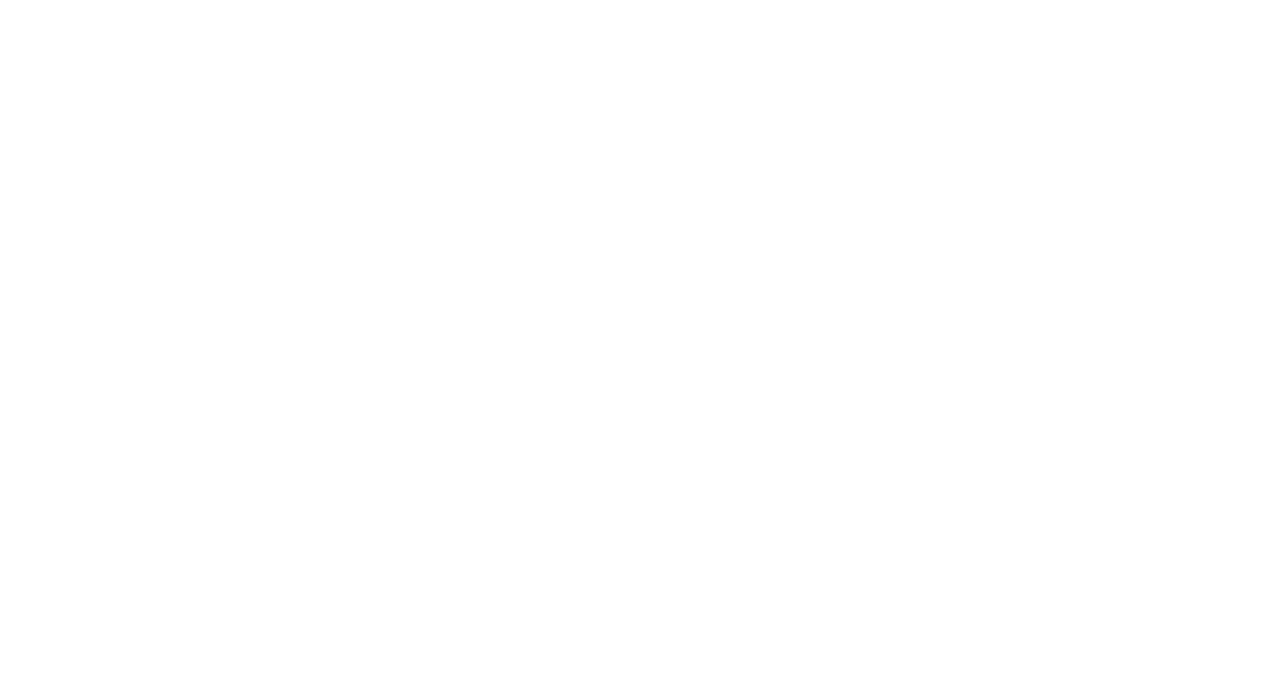
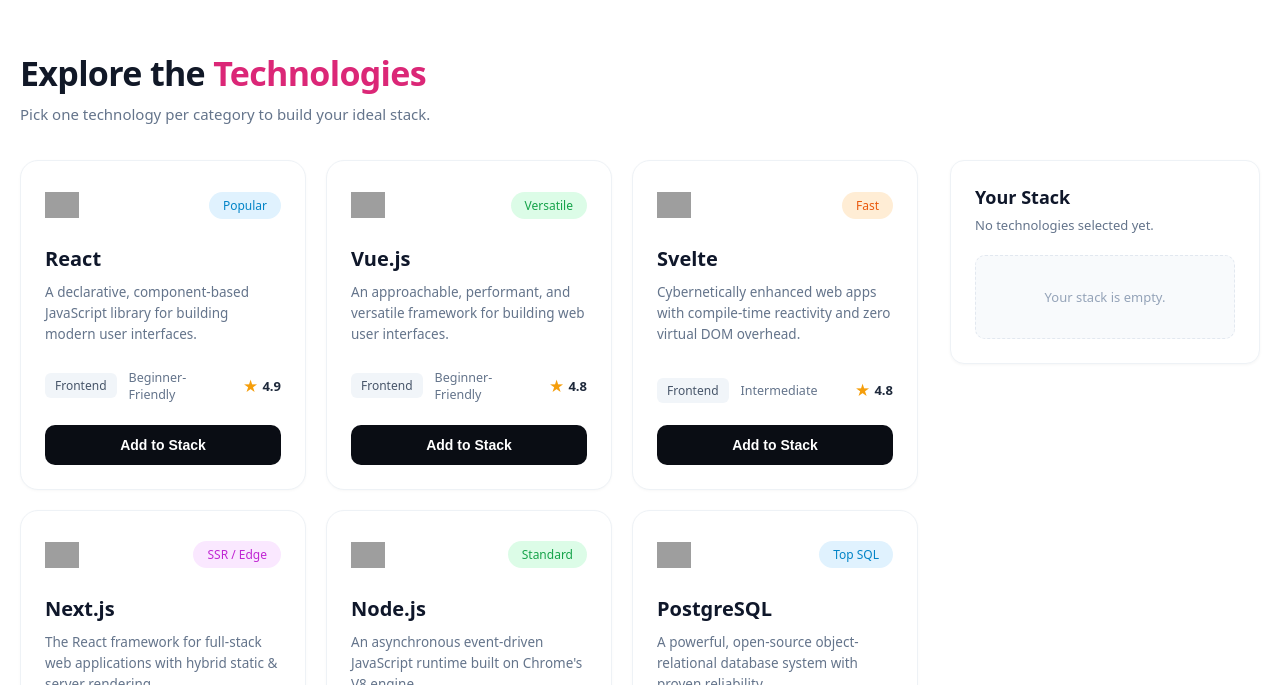
Before and after one commit to Takwat07/dev-stack, a React (Vite) app: page / in a window 1280 px wide. Shown: the part 615-1300 px from the top of the page. Before the commit the page ends 800 px from the top, so only its background shows below. Built offline with nearby package versions, Linux system fonts and the light colour scheme; grey boxes are pictures that could not be loaded.

Commit message:
Implemented technologies grid and interactive stack management fully.

```diff
--- a/src/App.jsx
+++ b/src/App.jsx
@@ -1,13 +1,17 @@
 import Navbar from './components/Navbar';
 import Hero from './components/Hero';
+import TechnologiesSection from './components/TechnologiesSection';
+
 function App() {
   return (
     <div className="app">
       <Navbar />
       <main>
         <Hero />
+        <TechnologiesSection />
       </main>
     </div>
   );
 }
+
 export default App;
--- a/src/components/TechCard.css
+++ b/src/components/TechCard.css
@@ -1,48 +1,47 @@
 .tech-card{
     background-color: #ffffff;
     border: 1px solid #eef2f6;
-    border-radius: 14px;
+    border-radius: 18px;
     padding: 24px;
     display: flex;
     flex-direction: column;
+    box-shadow: 0 1px 3px rgba(0, 0, 0, 0.03);
     transition: transform 0.2s ease, box-shadow 0.2s ease;
-    box-shadow: 0 1px 3px rgba(0, 0, 0, 0.04);
 }
 .tech-card:hover{
     transform: translateY(-2px);
-    box-shadow: 0 8px 24px rgba(149, 157, 165, 0.12);
+    box-shadow: 0 10px 25px rgba(0, 0, 0, 0.06);
 }
 .tech-card-header{
     display: flex;
     justify-content: space-between;
     align-items: center;
-    margin-bottom: 16px;
+    margin-bottom: 20px;
 }
 .tech-icon-wrapper{
-    width: 36px;
-    height: 36px;
+    width: 40px;
+    height: 40px;
     display: flex;
     align-items: center;
-    justify-content: center;
+    justify-content: flex-start;
 }
 .tech-icon{
-    width: 32px;
-    height: 32px;
+    width: 34px;
+    height: 34px;
     object-fit: contain;
 }
 .tech-badge{
-    font-size: 11px;
-    font-weight: 600;
-    padding: 4px 10px;
+    font-size: 12px;
+    font-weight: 500;
+    padding: 5px 14px;
     border-radius: 9999px;
-    background-color: #f1f5f9;
-    color: #0284c7;
 }
 .tech-badge.badge-popular{
     background-color: #e0f2fe;
     color: #0284c7;
 }
-.tech-badge.badge-versatile{
+.tech-badge.badge-versatile,
+.tech-badge.badge-standard{
     background-color: #dcfce7;
     color: #16a34a;
 }
@@ -54,13 +53,12 @@
     background-color: #fae8ff;
     color: #c026d3;
 }
-.tech-badge.badge-standard{
-    background-color: #dcfce7;
-    color: #16a34a;
-}
-.tech-badge.badge-topsql{
+.tech-badge.badge-topsql,
+.tech-badge.badge-essential,
+.tech-badge.badge-robust,
+.tech-badge.badge-containers{
     background-color: #e0f2fe;
-    color: #2563eb;
+    color: #0284c7;
 }
 .tech-badge.badge-cache{
     background-color: #fee2e2;
@@ -70,82 +68,74 @@
     background-color: #fef9c3;
     color: #ca8a04;
 }
-.tech-badge.badge-essential{
-    background-color: #e0f2fe;
-    color: #0284c7;
-}
-.tech-badge.badge-robust{
-    background-color: #e0f2fe;
-    color: #0284c7;
-}
 .tech-badge.badge-modern{
-    background-color: #e0f2fe;
+    background-color: #cffafe;
     color: #0891b2;
 }
-.tech-badge.badge-containers{
-    background-color: #e0f2fe;
-    color: #0284c7;
-}
 .tech-name{
-    font-size: 18px;
+    font-size: 20px;
     font-weight: 700;
     color: #0f172a;
-    margin-bottom: 8px;
+    margin-bottom: 10px;
 }
 .tech-description{
-    font-size: 13px;
-    line-height: 1.5;
+    font-size: 13.5px;
+    line-height: 1.55;
     color: #64748b;
-    margin-bottom: 20px;
-    min-height: 40px;
+    margin-bottom: 24px;
+    min-height: 42px;
 }
 .tech-meta{
     display: flex;
     align-items: center;
-    gap: 8px;
     margin-top: auto;
-    margin-bottom: 20px;
-    flex-wrap: wrap;
+    margin-bottom: 22px;
+    gap: 12px;
 }
-.meta-chip{
+.meta-category-chip{
     font-size: 12px;
-    padding: 4px 8px;
+    font-weight: 500;
+    padding: 4px 10px;
     border-radius: 6px;
-    background-color: #f8fafc;
-    border: 1px solid #f1f5f9;
+    background-color: #f1f5f9;
     color: #475569;
+}
+.meta-difficulty-text{
+    font-size: 12.5px;
+    color: #64748b;
+    font-weight: 500;
 }
 .meta-rating{
     display: flex;
     align-items: center;
     gap: 4px;
-    font-size: 12px;
+    font-size: 13px;
     font-weight: 600;
-    color: #334155;
-    argin-left: auto;
+    color: #1e293b;
+    margin-left: auto;
 }
 .star-icon{
     color: #f59e0b;
-    font-size: 14px;
+    font-size: 15px;
 }
 .btn-add-stack{
     width: 100%;
-    padding: 10px;
-    border-radius: 8px;
-    background-color: #090d16;
+    padding: 12px;
+    border-radius: 10px;
+    background-color: #0a0d14;
     color: #ffffff;
-    font-size: 13px;
+    font-size: 14px;
     font-weight: 600;
     border: none;
     cursor: pointer;
-    transition: background-color 0.2s ease;
+    transition: background-color 0.15s ease, opacity 0.15s ease;
 }
 .btn-add-stack:hover:not(:disabled){
     background-color: #1e293b;
 }
 .btn-add-stack:disabled,
 .btn-add-stack.added{
-    background-color: #94a3b8;
-    color: #ffffff;
+    background-color: #cbd5e1;
+    color: #475569;
     cursor: not-allowed;
 }
--- a/src/components/TechCard.jsx
+++ b/src/components/TechCard.jsx
@@ -1,21 +1,22 @@
 import React from 'react';
 import './TechCard.css';
 const TechCard = ({ tech, onAddToStack, isSelected }) => {
+  const badgeClass = tech.badge.toLowerCase().replace(/[^a-z]/g, '');
   return (
     <div className="tech-card">
       <div className="tech-card-header">
         <div className="tech-icon-wrapper">
           <img src={tech.icon} alt={tech.name} className="tech-icon" />
         </div>
-        <span className={`tech-badge badge-${tech.badge.toLowerCase().replace(/[^a-z]/g, '')}`}>
+        <span className={`tech-badge badge-${badgeClass}`}>
           {tech.badge}
         </span>
       </div>
       <h3 className="tech-name">{tech.name}</h3>
       <p className="tech-description">{tech.description}</p>
       <div className="tech-meta">
-        <span className="meta-chip chip-category">{tech.category}</span>
-        <span className="meta-chip chip-difficulty">{tech.difficulty}</span>
+        <span className="meta-category-chip">{tech.category}</span>
+        <span className="meta-difficulty-text">{tech.difficulty}</span>
         <span className="meta-rating">
           <span className="star-icon">★</span>
           <span>{tech.rating}</span>
--- /dev/null
+++ b/src/components/TechnologiesSection.css
@@ -0,0 +1,72 @@
+.tech-section{
+    width: 100%;
+    background-color: #ffffff;
+    padding: 40px 20px 80px;
+}
+.tech-section-container{
+    max-width: 1280px;
+    margin: 0 auto;
+}
+.tech-section-header{
+  margin-bottom: 36px;
+}
+.tech-section-title{
+    font-size: 34px;
+    font-weight: 800;
+    color: #111827;
+    letter-spacing: -0.02em;
+    margin-bottom: 8px;
+}
+.highlight-text{
+    color: #db2777;
+}
+.tech-section-subtitle{
+    font-size: 15px;
+    color: #64748b;
+}
+.tech-layout{
+    display: grid;
+    grid-template-columns: 1fr 310px;
+    gap: 32px;
+    align-items: start;
+}
+.tech-grid-wrapper{
+    width: 100%;
+}
+.tech-grid{
+    display: grid;
+    grid-template-columns: repeat(3, minmax(0, 1fr));
+    gap: 20px;
+}
+.loading-text{
+    font-size: 16px;
+    color: #64748b;
+    padding: 40px 0;
+}
+.tech-sidebar-wrapper{
+    width: 100%;
+}
+@media(max-width: 1100px){
+  .tech-layout{
+    grid-template-columns: 1fr 280px;
+    gap: 20px;
+  }
+  .tech-grid{
+    grid-template-columns: repeat(2, minmax(0, 1fr));
+  }
+}
+@media (max-width: 768px) {
+  .tech-layout{
+    grid-template-columns: 1fr;
+  }
+  .tech-sidebar-wrapper{
+    order: -1;
+    margin-bottom: 16px;
+  }
+  .tech-grid{
+    grid-template-columns: 1fr;
+  }
+  .tech-section-title{
+    font-size: 26px;
+  }
+}
--- /dev/null
+++ b/src/components/TechnologiesSection.jsx
@@ -0,0 +1,83 @@
+import React, { useState, useEffect } from 'react';
+import TechCard from './TechCard';
+import YourStack from './YourStack';
+import './TechnologiesSection.css';
+const TechnologiesSection = () => {
+  const [technologies, setTechnologies] = useState([]);
+  const [stack, setStack] = useState([]);
+  const [loading, setLoading] = useState(true);
+  useEffect(() => {
+    fetch('/technologies.json')
+      .then((res) => {
+        if (!res.ok) {
+          throw new Error('Failed to load technologies data');
+        }
+        return res.json();
+      })
+      .then((data) => {
+        setTechnologies(data);
+        setLoading(false);
+      })
+      .catch((err) => {
+        console.error(err);
+        setLoading(false);
+      });
+  }, []);
+  const handleAddToStack = (tech) => {
+    const isAlreadyInStack = stack.some((item) => item.id === tech.id);
+    if (isAlreadyInStack) {
+      alert(`"${tech.name}" is already in your stack!`);
+      return;
+    }
+    setStack([...stack, tech]);
+  };
+  const handleRemoveItem = (id) => {
+    setStack(stack.filter((item) => item.id !== id));
+  };
+  const handleRemoveAll = () => {
+    setStack([]);
+  };
+  return (
+    <section className="tech-section" id="technologies">
+      <div className="tech-section-container">
+        <div className="tech-section-header">
+          <h2 className="tech-section-title">
+            Explore the <span className="highlight-text">Technologies</span>
+          </h2>
+          <p className="tech-section-subtitle">
+            Pick one technology per category to build your ideal stack.
+          </p>
+        </div>
+        <div className="tech-layout">
+          <div className="tech-grid-wrapper">
+            {loading ? (
+              <p className="loading-text">Loading technologies...</p>
+            ) : (
+              <div className="tech-grid">
+                {technologies.map((tech) => {
+                  const isSelected = stack.some((item) => item.id === tech.id);
+                  return (
+                    <TechCard
+                      key={tech.id}
+                      tech={tech}
+                      onAddToStack={handleAddToStack}
+                      isSelected={isSelected}
+                    />
+                  );
+                })}
+              </div>
+            )}
+          </div>
+          <div className="tech-sidebar-wrapper">
+            <YourStack
+              stack={stack}
+              onRemoveItem={handleRemoveItem}
+              onRemoveAll={handleRemoveAll}
+            />
+          </div>
+        </div>
+      </div>
+    </section>
+  );
+};
+export default TechnologiesSection;
```
